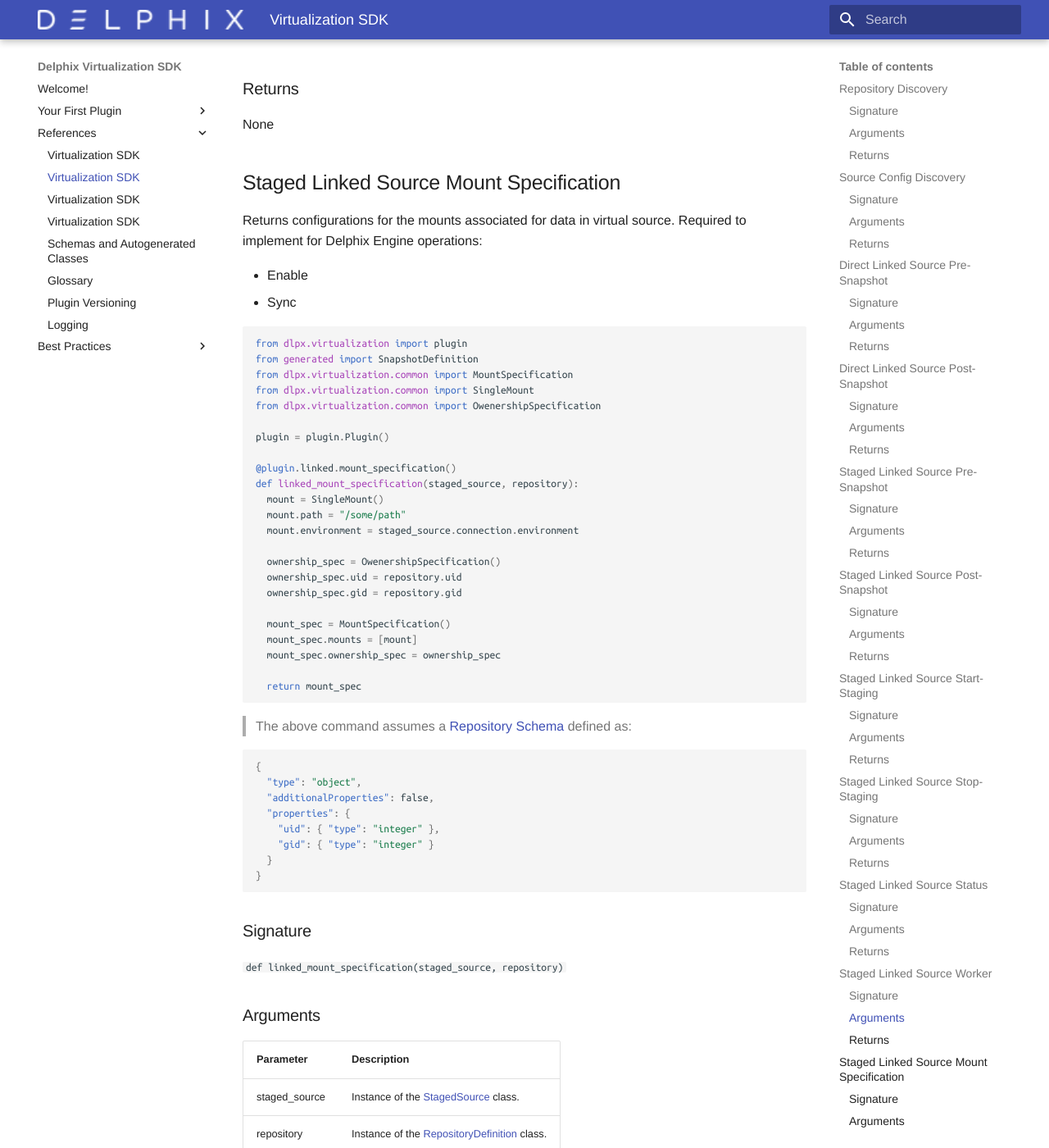
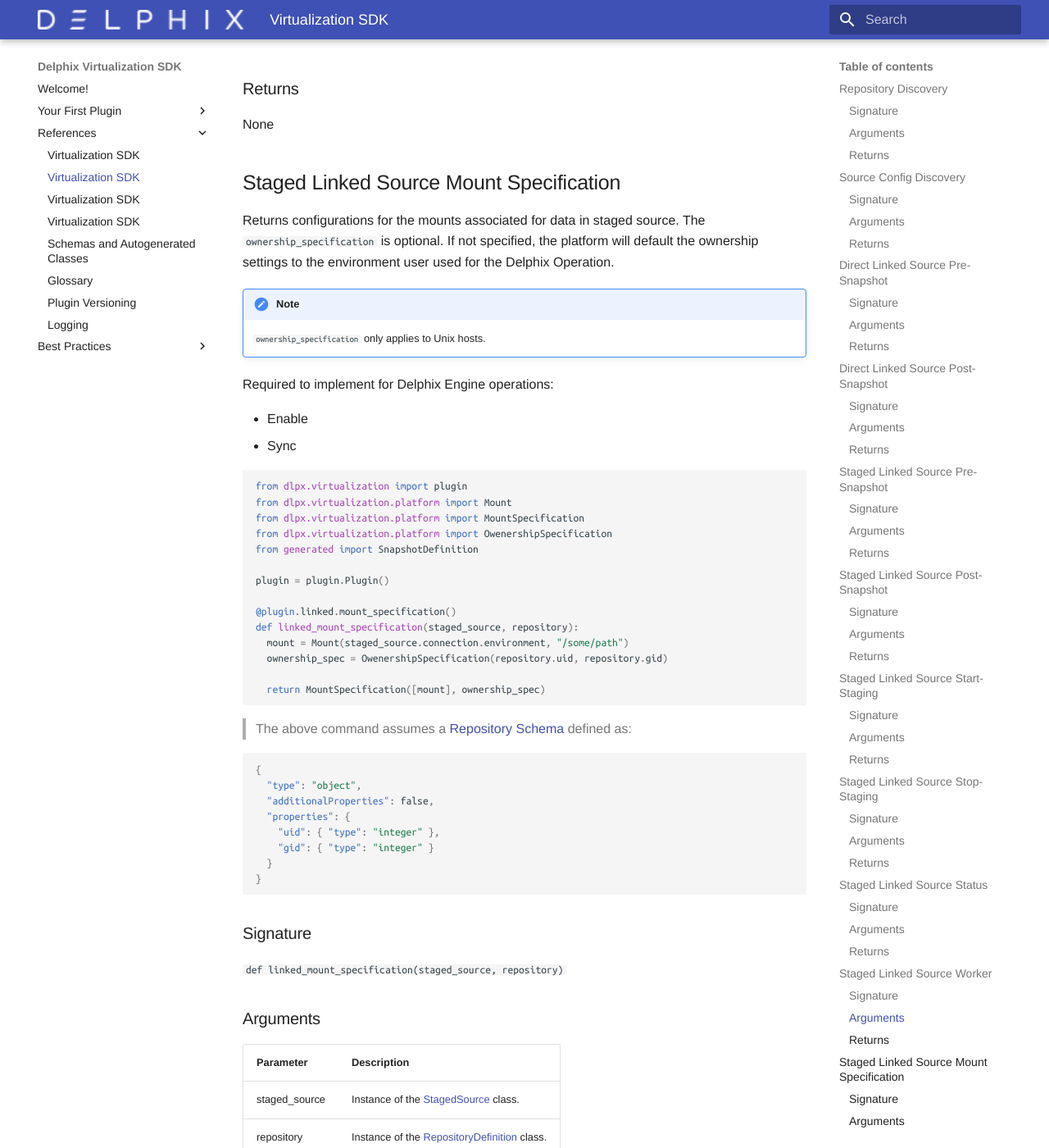
Before and after one commit to delphix/virtualization-sdk, an MkDocs documentation site: the page built from docs/References/Plugin_Operations.md, in a window 1280 px wide and 1400 px high, scrolled down 9449 px. Shown: the whole window at 82% size. Built offline with MkDocs 1.6.1 and Material for MkDocs 9.7.7, drawn with Linux system fonts in a browser that asks for light colours; some web fonts are replaced; some of the changed text lies outside the part shown.

Commit message:
Update imports for Plugin Operations

````diff
--- a/docs/References/Plugin_Operations.md
+++ b/docs/References/Plugin_Operations.md
@@ -330,7 +330,7 @@
 
 ```python
 from dlpx.virtualization import plugin
-from dlpx.virtualization.plugin import Status
+from dlpx.virtualization.platform import Status
 
 plugin = plugin.Plugin()
 
@@ -388,7 +388,10 @@
 
 ## Staged Linked Source Mount Specification
 
-Returns configurations for the mounts associated for data in virtual source.
+Returns configurations for the mounts associated for data in staged source. The `ownership_specification` is optional. If not specified, the platform will default the ownership settings to the environment user used for the Delphix Operation.
+
+!!!note
+    `ownership_specification` only applies to Unix hosts.
 Required to implement for Delphix Engine operations:
 
 * Enable
@@ -396,28 +399,19 @@
 
 ```python
 from dlpx.virtualization import plugin
+from dlpx.virtualization.platform import Mount
+from dlpx.virtualization.platform import MountSpecification
+from dlpx.virtualization.platform import OwenershipSpecification
 from generated import SnapshotDefinition
-from dlpx.virtualization.common import MountSpecification
-from dlpx.virtualization.common import SingleMount
-from dlpx.virtualization.common import OwenershipSpecification
 
 plugin = plugin.Plugin()
 
 @plugin.linked.mount_specification()
 def linked_mount_specification(staged_source, repository):
-  mount = SingleMount()
-  mount.path = "/some/path"
-  mount.environment = staged_source.connection.environment
+  mount = Mount(staged_source.connection.environment, "/some/path")
+  ownership_spec = OwenershipSpecification(repository.uid, repository.gid)
 
-  ownership_spec = OwenershipSpecification()
-  ownership_spec.uid = repository.uid
-  ownership_spec.gid = repository.gid
-
-  mount_spec = MountSpecification()
-  mount_spec.mounts = [mount]
-  mount_spec.ownership_spec = ownership_spec
-
-  return mount_spec
+  return MountSpecification([mount], ownership_spec)
 ```
 
 > The above command assumes a [Repository Schema](Schemas_and_Autogenerated_Classes.md#repository-schema) defined as:
@@ -731,6 +725,11 @@
 ## Virtual Source Mount Specification
 
 Returns configurations for the mounts associated for data in virtual source.
+The `ownership_specification` is optional. If not specified, the platform will default the ownership settings to the environment user used for the Delphix Operation.
+
+!!!note
+    `ownership_specification` only applies to Unix hosts.
+
 Required to implement for Delphix Engine operations:
 
 * Enable
@@ -741,28 +740,19 @@
 
 ```python
 from dlpx.virtualization import plugin
+from dlpx.virtualization.platform import Mount
+from dlpx.virtualization.platform import MountSpecification
+from dlpx.virtualization.platform import OwenershipSpecification
 from generated import SnapshotDefinition
-from dlpx.virtualization.common import MountSpecification
-from dlpx.virtualization.common import SingleMount
-from dlpx.virtualization.common import OwenershipSpecification
 
 plugin = plugin.Plugin()
 
 @plugin.virtual.mount_specification()
 def virtual_mount_specification(virtual_source, repository):
-  mount = SingleMount()
-  mount.path = "/some/path"
-  mount.environment = virtual_source.connection.environment
+  mount = Mount(virtual_source.connection.environment, "/some/path")
+  ownership_spec = OwenershipSpecification(repository.uid, repository.gid)
 
-  ownership_spec = OwenershipSpecification()
-  ownership_spec.uid = repository.uid
-  ownership_spec.gid = repository.gid
-
-  mount_spec = MountSpecification()
-  mount_spec.mounts = [mount]
-  mount_spec.ownership_spec = ownership_spec
-
-  return mount_spec
+  return MountSpecification([mount], ownership_spec)
 ```
 
 > The above command assumes a [Repository Schema](Schemas_and_Autogenerated_Classes.md#repository-schema) defined as:
@@ -801,7 +791,7 @@
 
 ```python
 from dlpx.virtualization import plugin
-from dlpx.virtualization.common import Status
+from dlpx.virtualization.platform import Status
 
 plugin = plugin.Plugin()
 
````
Also changed, not shown: docs/References/Schemas_and_Autogenerated_Classes.md (+5 -9 lines).
